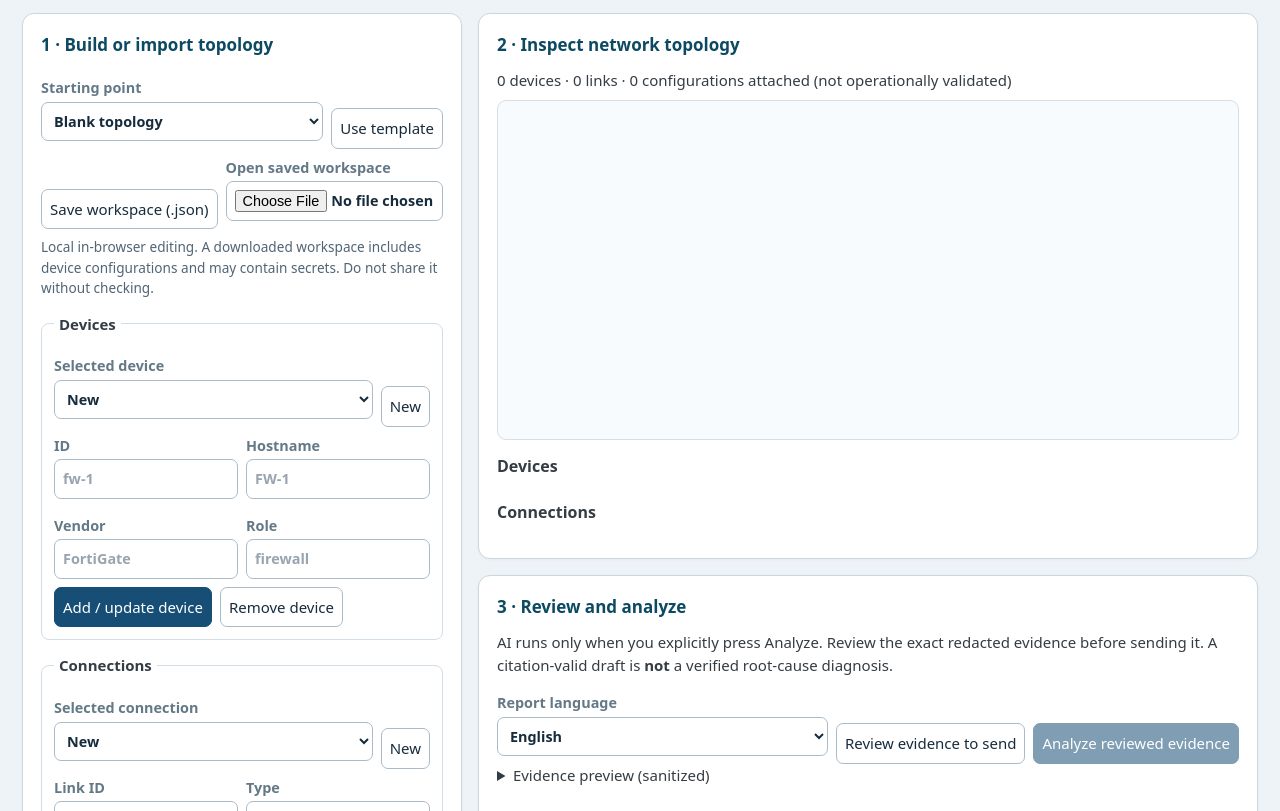
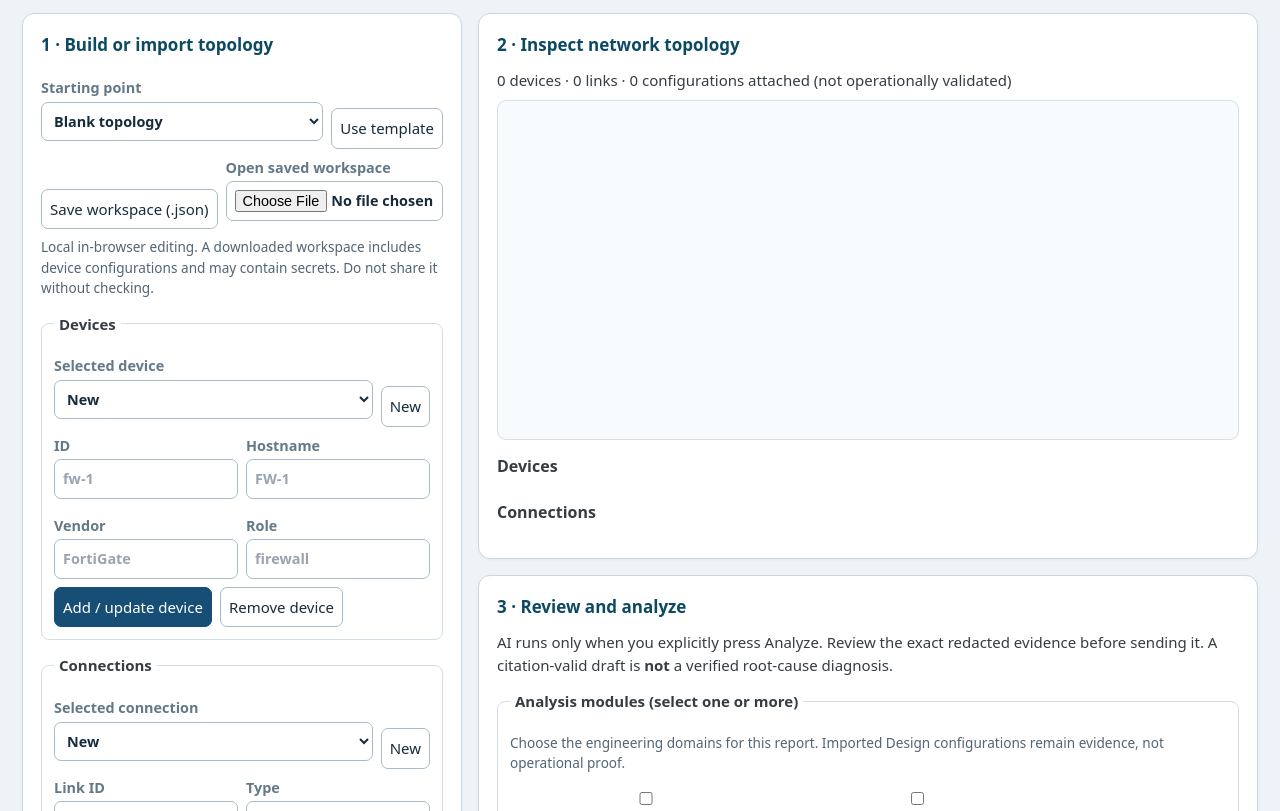
Before and after one commit to gunaltural/network_configurator, a website: page ai-topology.html in a window 1280 px wide. Shown: the part 134-945 px from the top of the page. Drawn offline with Linux system fonts and the light colour scheme.

Commit message:
ui: add explicit multi-module AI analysis scope selection

```diff
--- a/ai-topology.html
+++ b/ai-topology.html
@@ -59,6 +59,7 @@ textarea{width:100%;min-height:140px;resize:vertical}pre{padding:12px;background
 <p class="hint">Existing Design checks validate selected inputs. They do not prove deployment or independent correctness of every generated configuration. AI reviews these as context, not as a precomputed answer.</p>
 </section>
 <p>AI runs only when you explicitly press Analyze. Review the exact redacted evidence before sending it. A citation-valid draft is <strong>not</strong> a verified root-cause diagnosis.</p>
+<fieldset id="analysisScope"><legend>Analysis modules (select one or more)</legend><p class="hint">Choose the engineering domains for this report. Imported Design configurations remain evidence, not operational proof.</p><div class="control" id="moduleChoices"><label><input type="checkbox" value="STP"> STP</label><label><input type="checkbox" value="SYSTEM"> System Management</label><label><input type="checkbox" value="BGP"> BGP</label><label><input type="checkbox" value="VPC"> vPC / MLAG</label><label><input type="checkbox" value="EVPN"> EVPN / VXLAN</label><label><input type="checkbox" value="OSPF"> OSPF</label><label><input type="checkbox" value="SDWAN"> SD-WAN</label><label><input type="checkbox" value="DCI"> DCI</label></div></fieldset>
 <div class="control"><label>Report language<select id="language"><option value="en">English</option><option value="tr">Türkçe</option></select></label><button id="preview">Review evidence to send</button><button id="analyze" class="primary" disabled>Analyze reviewed evidence</button></div>
 <details id="evidenceDetails"><summary>Evidence preview (sanitized)</summary><pre id="evidencePreview"></pre></details>
 <p id="status" role="status"></p>
```
